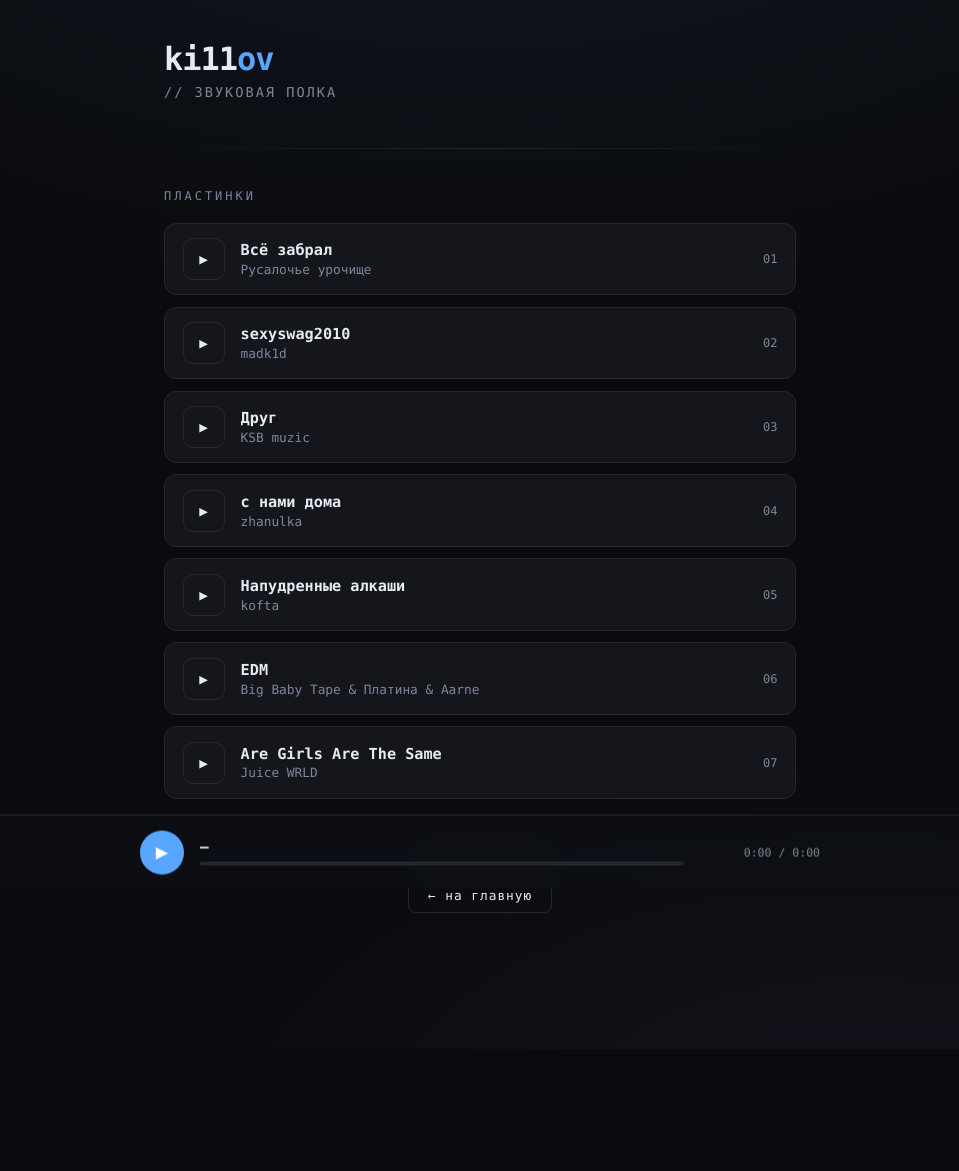
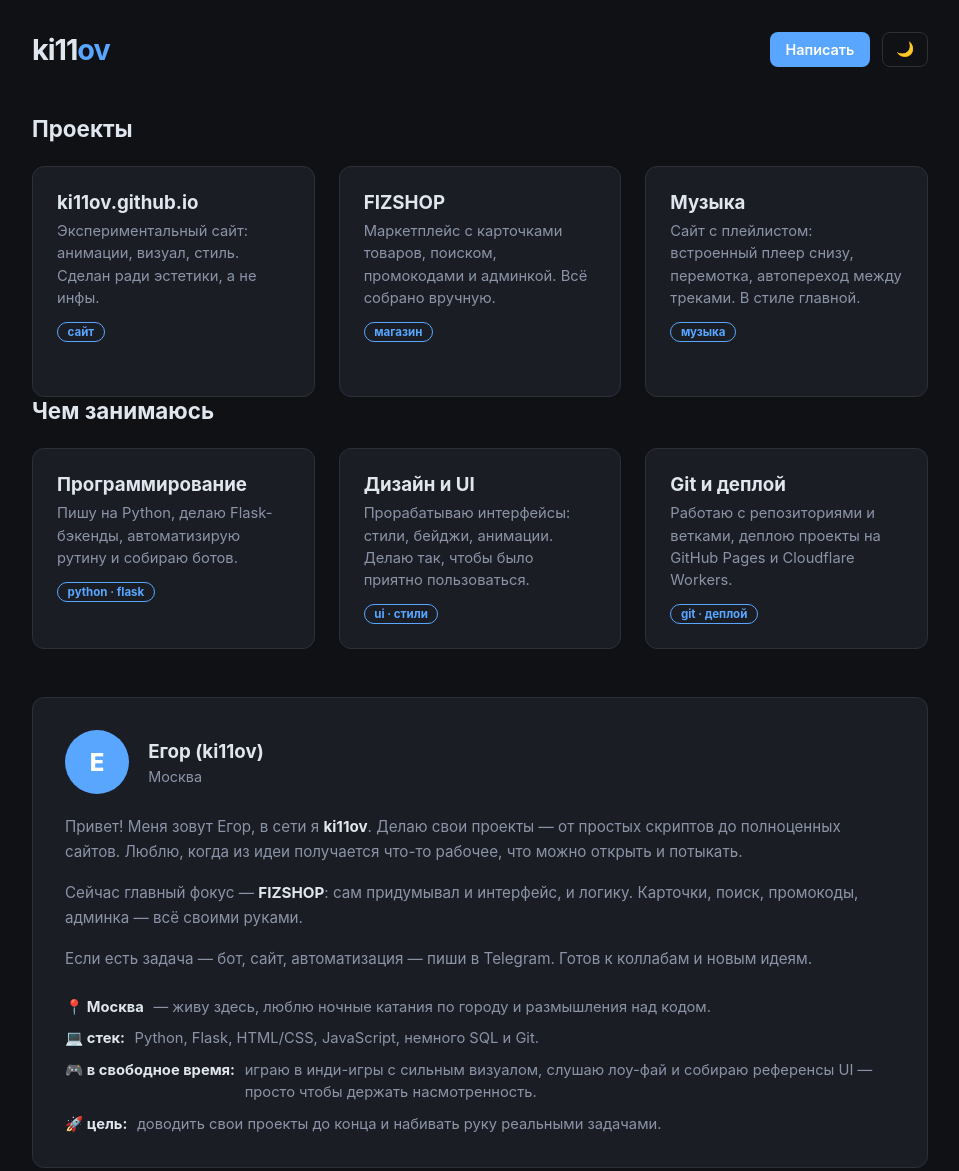
Before and after one commit to ki11ov/ki11ov.github.io, a plain HTML site: page music/index.html in a window 1280 px wide. Shown: the top 1171 px of the page, without its empty margins (160-1119 px from the left). Before the commit the page ends 1049 px from the top, so only its background shows below. Drawn offline with Linux system fonts and the light colour scheme.

Commit message:
Update index.html

```diff
--- a/music/index.html
+++ b/music/index.html
@@ -3,336 +3,209 @@
 <head>
   <meta charset="utf-8">
   <meta name="viewport" content="width=device-width, initial-scale=1">
-  <title>ki11ov — музыка</title>
+  <title>ki11ov — проекты</title>
   <style>
     :root {
-      --bg: #0a0b0e;
-      --surface: #14161c;
-      --text: #e6eaf2;
-      --sub: #7d879b;
+      --bg: #0f1115;
+      --surface: #1a1d24;
+      --text: #e0e6ed;
+      --sub: #8b94a7;
       --accent: #58a6ff;
-      --accent2: #b18cff;
-      --border: #232733;
-      --hover: #1b1f29;
+      --border: #2c3037;
+      --card-hover: #21262d;
+    }
+    [data-theme="light"] {
+      --bg: #f4f6fa;
+      --surface: #ffffff;
+      --text: #14171f;
+      --sub: #6b7385;
+      --accent: #2f6df0;
+      --border: #d1d5de;
+      --card-hover: #f8fafc;
     }
 
     * { margin: 0; padding: 0; box-sizing: border-box; }
-    html { scroll-behavior: smooth; }
     body {
       background: var(--bg); color: var(--text);
-      font-family: 'JetBrains Mono', 'SF Mono', Consolas, monospace;
-      min-height: 100vh;
-      padding-bottom: 96px;
-      background-image:
-        radial-gradient(ellipse 80% 50% at 50% -20%, rgba(88, 166, 255, .08), transparent),
-        radial-gradient(ellipse 60% 40% at 80% 110%, rgba(177, 140, 255, .06), transparent);
+      font-family: -apple-system, BlinkMacSystemFont, 'Segoe UI', Roboto, sans-serif;
+      min-height: 100vh; transition: background .3s, color .3s;
     }
 
-    .container { max-width: 680px; margin: 0 auto; padding: 2.5rem 1.5rem; }
+    .container { max-width: 960px; margin: 0 auto; padding: 2rem; }
 
-    header { margin-bottom: 3rem; }
-    .brand {
-      font-size: 2rem; font-weight: 700; letter-spacing: -1px; margin-bottom: .4rem;
+    header { display: flex; justify-content: space-between; align-items: center; margin-bottom: 3rem; }
+    .brand { font-size: 1.8rem; font-weight: 700; letter-spacing: -1px; }
+    .brand span { color: var(--accent); }
+    header nav { display: flex; gap: .75rem; align-items: center; }
+    .theme-toggle {
+      padding: .5rem .8rem; border: 1px solid var(--border);
+      background: transparent; color: var(--text);
+      border-radius: 8px; cursor: pointer; font-size: .9rem;
     }
-    .brand span { color: var(--accent); }
-    .sub { color: var(--sub); font-size: .85rem; letter-spacing: 2px; text-transform: uppercase; }
+    .theme-toggle:hover { border-color: var(--accent); }
 
-    .divider {
-      height: 1px; margin: 2.5rem 0;
-      background: linear-gradient(90deg, transparent, var(--border), transparent);
+    h2 { margin-bottom: 1.5rem; font-size: 1.4rem; }
+
+    .grid { display: grid; grid-template-columns: repeat(auto-fit, minmax(260px, 1fr)); gap: 1.5rem; }
+    .card {
+      background: var(--surface); padding: 1.5rem; border-radius: 12px;
+      border: 1px solid var(--border); transition: all .2s;
+    }
+    .card:hover { transform: translateY(-4px); border-color: var(--accent); background: var(--card-hover); }
+    .card h3 { margin-bottom: .4rem; }
+    .card p { color: var(--sub); font-size: .92rem; line-height: 1.5; }
+    .card .tag {
+      display: inline-block; margin-top: .8rem; font-size: .72rem; font-weight: 700;
+      color: var(--accent); border: 1px solid var(--accent); border-radius: 999px; padding: .15rem .6rem;
     }
 
-    .section-title {
-      color: var(--sub); font-size: .75rem; letter-spacing: 3px;
-      text-transform: uppercase; margin-bottom: 1.2rem;
+    a.card { display: block; text-decoration: none; color: inherit; cursor: pointer; }
+    a.card:hover h3 { color: var(--accent); }
+    .card .arrow {
+      display: inline-block; margin-top: .8rem; font-size: .85rem; font-weight: 600;
+      color: var(--accent); opacity: 0; transform: translateX(-6px); transition: all .25s;
     }
+    a.card:hover .arrow { opacity: 1; transform: translateX(0); }
 
-    /* ===== ТРЕКИ ===== */
-    .track {
-      background: var(--surface); border: 1px solid var(--border);
-      border-radius: 12px; padding: .9rem 1.1rem; margin-bottom: .7rem;
-      display: flex; align-items: center; gap: 1rem; cursor: pointer;
-      transition: border-color .2s, background .2s, transform .15s;
-      user-select: none;
+    .about {
+      background: var(--surface); padding: 2rem; border-radius: 12px;
+      border: 1px solid var(--border); margin-top: 3rem;
     }
-    .track:hover { border-color: var(--accent); background: var(--hover); transform: translateX(4px); }
-    .track.active {
-      border-color: var(--accent);
-      background: linear-gradient(90deg, rgba(88,166,255,.08), var(--hover));
+    .about .head { display: flex; gap: 1.2rem; align-items: center; margin-bottom: 1.2rem; }
+    .about .avatar {
+      width: 64px; height: 64px; min-width: 64px; border-radius: 50%;
+      background: var(--accent); color: #fff; font-weight: 800; font-size: 1.5rem;
+      display: flex; align-items: center; justify-content: center;
     }
-    .track .play {
-      width: 42px; height: 42px; min-width: 42px; border-radius: 10px;
-      background: var(--surface); border: 1px solid var(--border);
-      color: var(--text); font-size: .9rem;
-      display: flex; align-items: center; justify-content: center;
-      transition: all .2s;
+    .about h3 { margin-bottom: .3rem; }
+    .about .place { color: var(--sub); font-size: .9rem; }
+    .about p { color: var(--sub); font-size: .95rem; line-height: 1.7; margin-bottom: .9rem; }
+    .about p strong { color: var(--text); }
+
+    .facts { margin-top: 1.5rem; display: grid; gap: .6rem; }
+    .fact {
+      display: flex; gap: .6rem; align-items: flex-start;
+      font-size: .92rem; color: var(--sub); line-height: 1.5;
     }
-    .track.active .play { background: var(--accent); border-color: var(--accent); color: #fff; }
-    .track:hover .play { border-color: var(--accent); color: var(--accent); }
-    .track.active:hover .play { color: #fff; }
-    .track .info { flex: 1; min-width: 0; }
-    .track .title { font-weight: 600; font-size: .95rem; overflow: hidden; text-overflow: ellipsis; white-space: nowrap; }
-    .track.active .title { color: var(--accent); }
-    .track .artist { color: var(--sub); font-size: .8rem; margin-top: .15rem; }
-    .track .num { color: var(--sub); font-size: .75rem; min-width: 1.6rem; text-align: right; }
+    .fact b { color: var(--text); white-space: nowrap; }
 
-    .empty {
-      color: var(--sub); text-align: center; padding: 4rem 0;
-      border: 1px dashed var(--border); border-radius: 12px;
+    footer {
+      margin-top: 4rem; color: var(--sub); font-size: .85rem; text-align: center;
+      border-top: 1px solid var(--border); padding-top: 1.5rem;
     }
+    footer a { color: var(--accent); text-decoration: none; }
+    footer a:hover { text-decoration: underline; }
 
-    /* ===== ПЛЕЕР ВНИЗУ ===== */
-    .player-bar {
-      position: fixed; bottom: 0; left: 0; right: 0; z-index: 50;
-      background: rgba(14, 16, 20, .92);
-      backdrop-filter: blur(14px);
-      border-top: 1px solid var(--border);
-      padding: .9rem 1.5rem;
-      transform: translateY(120%); transition: transform .3s;
+    .btn {
+      display: inline-block; padding: .55rem 1rem; background: var(--accent); color: #fff;
+      border: none; border-radius: 8px; font-weight: 600; cursor: pointer;
+      font-size: .9rem; text-decoration: none; transition: filter .2s;
     }
-    .player-bar.visible { transform: translateY(0); }
-    .player-inner { max-width: 680px; margin: 0 auto; display: flex; align-items: center; gap: 1rem; }
-    .pp-btn {
-      width: 44px; height: 44px; min-width: 44px; border-radius: 50%;
-      background: var(--accent); color: #fff; border: none; cursor: pointer;
-      font-size: 1rem; display: flex; align-items: center; justify-content: center;
-      transition: filter .2s;
-    }
-    .pp-btn:hover { filter: brightness(1.15); }
-    .player-info { flex: 1; min-width: 0; }
-    .player-title { font-size: .9rem; font-weight: 600; overflow: hidden; text-overflow: ellipsis; white-space: nowrap; }
-    .player-artist { color: var(--sub); font-size: .75rem; }
-    .progress-wrap { margin-top: .45rem; height: 4px; background: var(--border); border-radius: 999px; cursor: pointer; }
-    .progress { height: 100%; width: 0%; background: linear-gradient(90deg, var(--accent), var(--accent2)); border-radius: 999px; }
-    .time { color: var(--sub); font-size: .72rem; min-width: 7.5rem; text-align: right; }
-
-    /* ===== МОДАЛКА ДЛЯ ВИДЕО ===== */
-    .modal {
-      position: fixed; inset: 0; z-index: 100;
-      background: rgba(5, 6, 8, .85); backdrop-filter: blur(8px);
-      display: none; align-items: center; justify-content: center; padding: 1.5rem;
-    }
-    .modal.open { display: flex; }
-    .modal-box { width: 100%; max-width: 860px; }
-    .modal-video { width: 100%; aspect-ratio: 16/9; border: none; border-radius: 12px; box-shadow: 0 20px 60px rgba(0,0,0,.6); }
-    .modal-close {
-      margin-top: 1rem; color: var(--sub); background: none; border: 1px solid var(--border);
-      border-radius: 8px; padding: .5rem 1rem; cursor: pointer; font-family: inherit; font-size: .8rem;
-      letter-spacing: 1px; transition: all .2s;
-    }
-    .modal-close:hover { color: var(--text); border-color: var(--accent); }
-
-    footer { margin-top: 3rem; text-align: center; }
-    footer .copyright {
-      color: var(--sub); font-size: .78rem; letter-spacing: 1px; margin-bottom: 1rem;
-    }
-    .home-btn {
-      display: inline-block; padding: .55rem 1.2rem;
-      border: 1px solid var(--border); border-radius: 8px;
-      color: var(--text); text-decoration: none; font-size: .8rem;
-      letter-spacing: 1px; transition: all .2s;
-    }
-    .home-btn:hover { border-color: var(--accent); color: var(--accent); }
+    .btn:hover { filter: brightness(1.1); }
   </style>
 </head>
-<body>
+<body data-theme="dark">
 
   <div class="container">
     <header>
       <div class="brand">ki11<span>ov</span></div>
-      <div class="sub">// звуковая полка</div>
+      <nav>
+        <a class="btn" href="tg://resolve?domain=mexioy">Написать</a>
+        <button class="theme-toggle" id="themeBtn">🌙</button>
+      </nav>
     </header>
 
-    <div class="divider"></div>
+    <section>
+      <h2>Проекты</h2>
+      <div class="grid">
+        <a class="card" href="https://ki11ov.github.io/" target="_blank" rel="noopener">
+          <h3>ki11ov.github.io</h3>
+          <p>Экспериментальный сайт: анимации, визуал, стиль. Сделан ради эстетики, а не инфы.</p>
+          <span class="tag">сайт</span><br>
+          <span class="arrow">Перейти →</span>
+        </a>
+        <a class="card" href="https://fizshop.ki11ov.workers.dev/" target="_blank" rel="noopener">
+          <h3>FIZSHOP</h3>
+          <p>Маркетплейс с карточками товаров, поиском, промокодами и админкой. Всё собрано вручную.</p>
+          <span class="tag">магазин</span><br>
+          <span class="arrow">Открыть →</span>
+        </a>
+        <a class="card" href="https://ki11ov.github.io/music" target="_blank" rel="noopener">
+          <h3>Музыка</h3>
+          <p>Сайт с плейлистом: встроенный плеер снизу, перемотка, автопереход между треками. В стиле главной.</p>
+          <span class="tag">музыка</span><br>
+          <span class="arrow">Слушать →</span>
+        </a>
+      </div>
+    </section>
 
-    <div class="section-title">пластинки</div>
-    <div id="list"></div>
+    <section>
+      <h2>Чем занимаюсь</h2>
+      <div class="grid">
+        <article class="card">
+          <h3>Программирование</h3>
+          <p>Пишу на Python, делаю Flask-бэкенды, автоматизирую рутину и собираю ботов.</p>
+          <span class="tag">python · flask</span>
+        </article>
+        <article class="card">
+          <h3>Дизайн и UI</h3>
+          <p>Прорабатываю интерфейсы: стили, бейджи, анимации. Делаю так, чтобы было приятно пользоваться.</p>
+          <span class="tag">ui · стили</span>
+        </article>
+        <article class="card">
+          <h3>Git и деплой</h3>
+          <p>Работаю с репозиториями и ветками, деплою проекты на GitHub Pages и Cloudflare Workers.</p>
+          <span class="tag">git · деплой</span>
+        </article>
+      </div>
+    </section>
+
+    <section class="about">
+      <div class="head">
+        <div class="avatar">Е</div>
+        <div>
+          <h3>Егор (ki11ov)</h3>
+          <div class="place">Москва</div>
+        </div>
+      </div>
+
+      <p>Привет! Меня зовут Егор, в сети я <strong>ki11ov</strong>. Делаю свои проекты — от простых скриптов до полноценных сайтов. Люблю, когда из идеи получается что-то рабочее, что можно открыть и потыкать.</p>
+
+      <p>Сейчас главный фокус — <strong>FIZSHOP</strong>: сам придумывал и интерфейс, и логику. Карточки, поиск, промокоды, админка — всё своими руками.</p>
+
+      <p>Если есть задача — бот, сайт, автоматизация — пиши в Telegram. Готов к коллабам и новым идеям.</p>
+
+      <div class="facts">
+        <div class="fact"><b>📍 Москва</b> — живу здесь, люблю ночные катания по городу и размышления над кодом.</div>
+        <div class="fact"><b>💻 стек:</b> Python, Flask, HTML/CSS, JavaScript, немного SQL и Git.</div>
+        <div class="fact"><b>🎮 в свободное время:</b> играю в инди-игры с сильным визуалом, слушаю лоу-фай и собираю референсы UI — просто чтобы держать насмотренность.</div>
+        <div class="fact"><b>🚀 цель:</b> доводить свои проекты до конца и набивать руку реальными задачами.</div>
+      </div>
+    </section>
 
     <footer>
-      <div class="copyright">© 2026 ki11ov</div>
-      <a class="home-btn" href="https://ki11ov.github.io/biography/">← на главную</a>
+      © 2026 ki11ov · Москва · <a href="tg://resolve?domain=mexioy">Telegram: @mexioy</a>
     </footer>
   </div>
 
-  <!-- плеер снизу -->
-  <div class="player-bar" id="playerBar">
-    <div class="player-inner">
-      <button class="pp-btn" id="ppBtn">▶</button>
-      <div class="player-info">
-        <div class="player-title" id="pTitle">—</div>
-        <div class="player-artist" id="pArtist"></div>
-        <div class="progress-wrap" id="progressWrap"><div class="progress" id="progress"></div></div>
-      </div>
-      <div class="time" id="pTime">0:00 / 0:00</div>
-    </div>
-  </div>
+  <script>
+    const btn = document.getElementById('themeBtn');
+    const body = document.body;
 
-  <!-- модалка для видео-треков -->
-  <div class="modal" id="modal">
-    <div class="modal-box">
-      <iframe class="modal-video" id="ytFrame" allow="autoplay; encrypted-media" allowfullscreen></iframe>
-      <button class="modal-close" id="modalClose">закрыть</button>
-    </div>
-  </div>
+    const saved = localStorage.getItem('ki11ov_theme');
+    if (saved) body.setAttribute('data-theme', saved);
 
-  <script>
-    // ===== СПИСОК ТРЕКОВ =====
-    // type: "youtube" — вставишь ссылку на видео
-    // type: "file"    — свой mp3 из папки tracks/ в этом же репозитории
-    const tracks = [
-    { title: "Всё забрал", artist: "Русалочье урочище", type: "youtube", src: "https://youtu.be/rTMqOGyvNqU?si=yxrf-bIvU7LMS4So" },
-      { title: "sexyswag2010", artist: "madk1d", type: "youtube", src: "https://youtu.be/ce29K68xVFI?si=TOl5BkUxuDCsTINP" },
-      { title: "Друг", artist: "KSB muzic", type: "youtube", src: "https://youtu.be/VJMAm0TJMac?si=wOj9yNoKQ-wo1Gdz" },
-      { title: "с нами дома", artist: "zhanulka", type: "youtube", src: "https://youtu.be/sNNZcJ5zxuM?si=K2oY5lILvWdWIPND" },
-      { title: "Напудренные алкаши", artist: "kofta", type: "youtube", src: "https://youtu.be/bgup9kGL9eg?si=9vNkuIWmFbbFyO5l" },
-      { title: "EDM", artist: "Big Baby Tape & Платина & Aarne", type: "youtube", src: "https://youtu.be/YwgQWaVXeKQ?si=IxR7I1SoFn4IVff6" },
-      { title: "Are Girls Are The Same", artist: "Juice WRLD", type: "youtube", src: "https://youtu.be/nNvKJ7THAUc?si=pK-42pFb2nbYRPjv" },    ];
+    function syncIcon() {
+      btn.textContent = body.getAttribute('data-theme') === 'dark' ? '🌙' : '☀️';
+    }
+    syncIcon();
 
-    // ==========================
-
-    const list = document.getElementById('list');
-    const bar = document.getElementById('playerBar');
-    const ppBtn = document.getElementById('ppBtn');
-    const pTitle = document.getElementById('pTitle');
-    const pArtist = document.getElementById('pArtist');
-    const progress = document.getElementById('progress');
-    const progressWrap = document.getElementById('progressWrap');
-    const pTime = document.getElementById('pTime');
-    const audio = new Audio();
-    const modal = document.getElementById('modal');
-    const ytFrame = document.getElementById('ytFrame');
-
-    let current = -1;
-    let playing = false;
-
-    function ytId(url) {
-      const m = url.match(/(?:youtu\.be\/|v=|embed\/|shorts\/)([\w-]{11})/);
-      return m ? m[1] : null;
-    }
-
-    function fmt(s) {
-      if (!isFinite(s)) s = 0;
-      const m = Math.floor(s / 60), r = Math.floor(s % 60);
-      return m + ':' + String(r).padStart(2, '0');
-    }
-
-    function renderList() {
-      list.innerHTML = '';
-      if (!tracks.length) {
-        list.innerHTML = '<div class="empty">треков пока нет — самое время добавить</div>';
-        return;
-      }
-      tracks.forEach((t, i) => {
-        const el = document.createElement('div');
-        el.className = 'track';
-        el.dataset.i = i;
-        el.innerHTML =
-          '<div class="play"><span class="ico">▶</span></div>' +
-          '<div class="info"><div class="title">' + t.title + '</div>' +
-          '<div class="artist">' + t.artist + '</div></div>' +
-          '<div class="num">' + String(i + 1).padStart(2, '0') + '</div>';
-        list.appendChild(el);
-      });
-    }
-
-    // список рендерим один раз, клики ловим делегированием — ничего не прыгает
-    list.addEventListener('click', (e) => {
-      const el = e.target.closest('.track');
-      if (el) play(+el.dataset.i);
+    btn.addEventListener('click', () => {
+      const next = body.getAttribute('data-theme') === 'dark' ? 'light' : 'dark';
+      body.setAttribute('data-theme', next);
+      localStorage.setItem('ki11ov_theme', next);
+      syncIcon();
     });
-
-    function highlight() {
-      document.querySelectorAll('.track').forEach((el, i) => {
-        el.classList.toggle('active', i === current);
-        if (i === current) {
-          el.querySelector('.ico').textContent = playing ? '❚❚' : '▶';
-        } else {
-          el.querySelector('.ico').textContent = '▶';
-        }
-      });
-    }
-
-    function stopAll() {
-      audio.pause(); audio.currentTime = 0;
-      ytFrame.src = '';
-    }
-
-    function play(i) {
-      if (current === i && tracks[i].type === 'file') {
-        // тот же трек — пауза/плей
-        if (playing) { audio.pause(); } else { audio.play(); }
-        return;
-      }
-      stopAll();
-      current = i;
-      const t = tracks[i];
-      pTitle.textContent = t.title;
-      pArtist.textContent = t.artist;
-      bar.classList.add('visible');
-
-      if (t.type === 'file') {
-        audio.src = t.src;
-        audio.play().then(() => setPlaying(true)).catch(() => setPlaying(false));
-      } else {
-        const id = ytId(t.src);
-        if (!id) { pTitle.textContent = 'ссылка не распознана'; current = -1; highlight(); return; }
-        modal.classList.add('open');
-        ytFrame.src = 'https://www.youtube.com/embed/' + id + '?autoplay=1';
-        playing = false; ppBtn.textContent = '▶';
-        pTime.textContent = '—';
-        progress.style.width = '0%';
-      }
-      highlight();
-    }
-
-    function setPlaying(v) {
-      playing = v;
-      ppBtn.textContent = v ? '❚❚' : '▶';
-      highlight();
-    }
-
-    ppBtn.addEventListener('click', () => {
-      if (current === -1) return;
-      const t = tracks[current];
-      if (t.type === 'file') {
-        playing ? audio.pause() : audio.play();
-      } else {
-        // для видео — открыть модалку снова
-        const id = ytId(t.src);
-        modal.classList.add('open');
-        ytFrame.src = 'https://www.youtube.com/embed/' + id + '?autoplay=1';
-      }
-    });
-
-    audio.addEventListener('play', () => setPlaying(true));
-    audio.addEventListener('pause', () => setPlaying(false));
-    audio.addEventListener('timeupdate', () => {
-      if (audio.duration) {
-        progress.style.width = (audio.currentTime / audio.duration * 100) + '%';
-        pTime.textContent = fmt(audio.currentTime) + ' / ' + fmt(audio.duration);
-      }
-    });
-    audio.addEventListener('ended', () => {
-      if (current + 1 < tracks.length) play(current + 1);
-      else { setPlaying(false); progress.style.width = '0%'; }
-    });
-
-    progressWrap.addEventListener('click', (e) => {
-      if (!audio.duration) return;
-      const r = progressWrap.getBoundingClientRect();
-      audio.currentTime = (e.clientX - r.left) / r.width * audio.duration;
-    });
-
-    document.getElementById('modalClose').addEventListener('click', () => {
-      modal.classList.remove('open');
-      ytFrame.src = '';
-      highlight();
-    });
-    modal.addEventListener('click', (e) => {
-      if (e.target === modal) { modal.classList.remove('open'); ytFrame.src = ''; }
-    });
-
-    renderList();
   </script>
 </body>
 </html>
```
